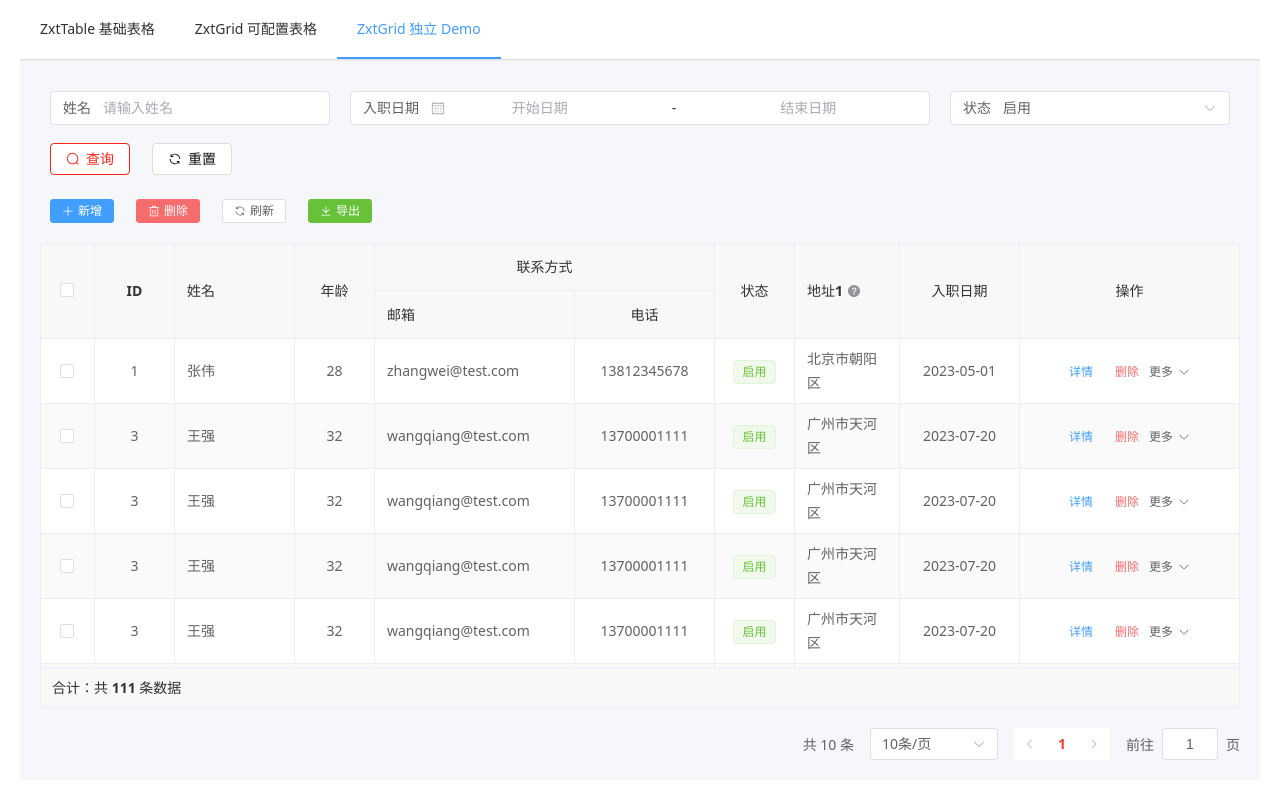
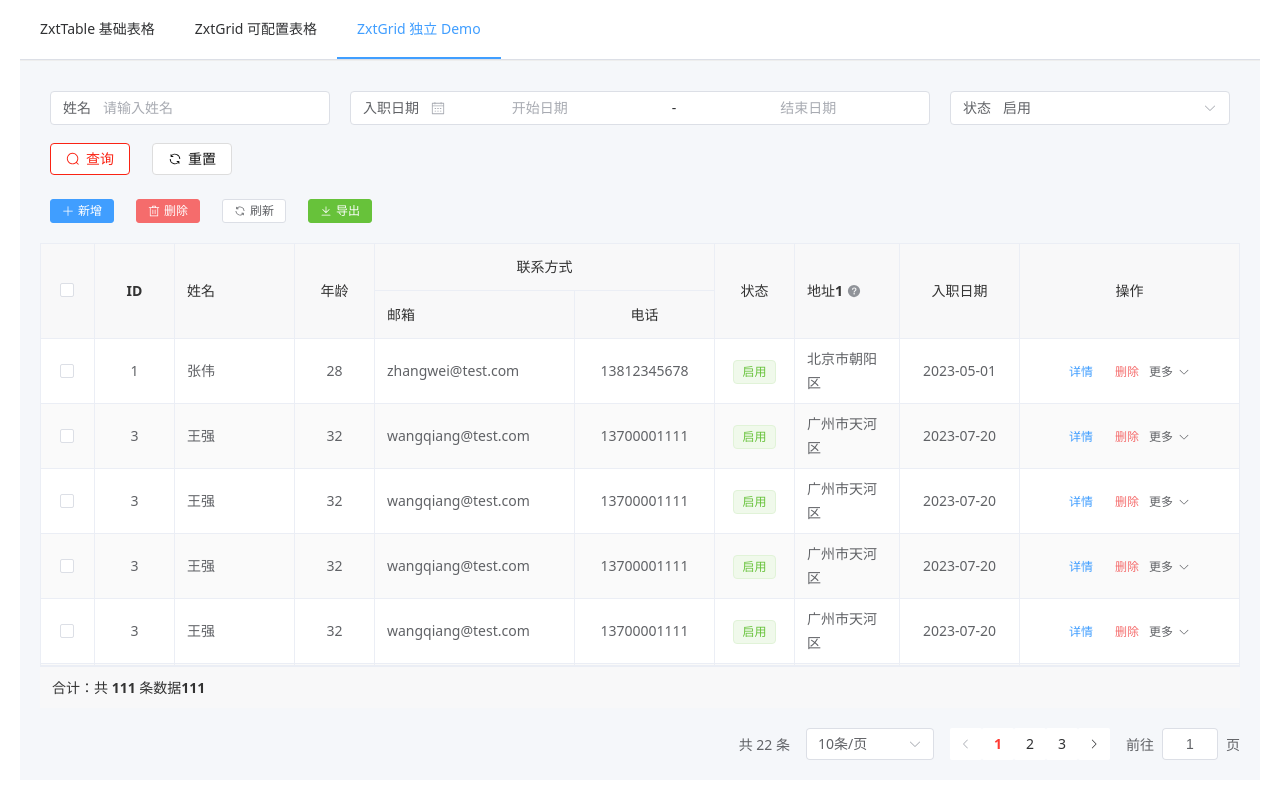
Before and after one commit to run-away-code/zxt-table, a Vue app: page /zxt-grid-demo in a window 1280 px wide. Built offline with nearby package versions, Linux system fonts and the light colour scheme.

Commit message:
feat: version0.5.9

```diff
--- a/package.json
+++ b/package.json
@@ -1,7 +1,7 @@
 {
   "name": "zxt-table",
   "private": false,
-  "version": "0.5.8",
+  "version": "0.5.9",
   "type": "module",
   "description": "一个基于 Vue 3 和 Element Plus 的高级表格、表单组件库",
   "keywords": [
--- a/src/components/ZxtTable/ZxtTable.vue
+++ b/src/components/ZxtTable/ZxtTable.vue
@@ -38,19 +38,20 @@
       </template>
 
       <template
-        v-if="$slots.append"
-        #append
-      >
-        <slot name="append" />
-      </template>
-
-      <template
         v-if="$slots.empty"
         #empty
       >
         <slot name="empty" />
       </template>
     </el-table>
+
+    <!-- 底部合计 / 汇总区域（独立于 el-table 滚动区域，天然吸底吸左） -->
+    <div
+      v-if="$slots.append"
+      class="zxt-table-footer"
+    >
+      <slot name="append" />
+    </div>
 
     <!-- 分页组件 -->
     <ZxtPagination
@@ -67,7 +68,7 @@
 </template>
 
 <script>
-import { defineComponent, ref, computed, provide, onMounted, watch, useSlots } from "vue";
+import { defineComponent, ref, computed, provide, onMounted, watch, nextTick, useSlots } from "vue";
 import { ElTable } from "element-plus";
 import ZxtPagination from "../ZxtPagination/ZxtPagination.vue";
 import ZxtTableColumn from "./ZxtTableColumn.vue";
@@ -169,6 +170,22 @@ export default defineComponent({
       usingProxy.value ? innerData.value : props.data
     );
 
+    const scrollToTop = () => {
+      nextTick(() => {
+        const wrap = tableRef.value?.$el?.querySelector(
+          '.el-table__body-wrapper .el-scrollbar__wrap'
+        );
+        if (wrap) {
+          if (typeof wrap.scrollTo === "function") {
+            wrap.scrollTo({ top: 0, left: 0 });
+          } else {
+            wrap.scrollTop = 0;
+            wrap.scrollLeft = 0;
+          }
+        }
+      });
+    };
+
     // 处理每页条数变化
     const handleSizeChange = (params) => {
       if (usingProxy.value) {
@@ -176,6 +193,7 @@ export default defineComponent({
         pageSize.value = params.size;
         loadData();
       }
+      scrollToTop();
       emit("size-change", params);
     };
 
@@ -186,6 +204,7 @@ export default defineComponent({
         pageSize.value = params.size;
         loadData();
       }
+      scrollToTop();
       emit("page-change", params);
     };
 
@@ -301,6 +320,7 @@ export default defineComponent({
     const getTableRef = () => tableRef.value;
     const getSelectedRows = () => tableRef.value?.getSelectionRows?.() || [];
     const reload = (overrides) => loadData(overrides);
+    const resetScrollTop = () => scrollToTop();
 
     const columnSlots = computed(() => {
       const result = {};
@@ -332,6 +352,7 @@ export default defineComponent({
       reload,
       getSelectedRows,
       updateRow,
+      resetScrollTop,
     };
   },
 });
@@ -458,23 +479,9 @@ export default defineComponent({
   box-shadow: none;
 }
 
-/* append 插槽吸底 */
-:deep(.el-table__append-wrapper) {
-  position: relative;
-  position: sticky;
-  bottom: 0;
-  z-index: 2;
-  background-color: var(--el-bg-color);
-}
-
-/* 吸底后补一条分隔线，避免覆盖表格原边框视觉 */
-:deep(.el-table__append-wrapper::before) {
-  content: "";
-  position: absolute;
-  left: 0;
-  right: 0;
-  top: 0;
-  border-top: 1px solid var(--el-table-border-color);
-  pointer-events: none;
+/* 表格底部汇总区域（渲染在 el-table 外部，天然不受水平滚动影响） */
+.zxt-table-footer {
+  flex-shrink: 0;
+  border-top: 1px solid var(--el-table-border-color, #ebeef5);
 }
 </style>
--- a/src/examples/ZxtGridDemo.vue
+++ b/src/examples/ZxtGridDemo.vue
@@ -16,7 +16,7 @@
         <!-- 底部合计插槽 -->
         <template #append>
           <div class="append-sticky">
-            合计：共 111 条数据
+            合计：共 111 条数据111
           </div>
         </template>
         <!-- 地址列表头带提示 icon -->
@@ -53,9 +53,21 @@ const gridData = [
   { id: 3, name: "王强", age: 32, email: "wangqiang@test.com", phone: "13700001111", status: 1, address: "广州市天河区", joinDate: "2023-07-20" },
 
   { id: 3, name: "王强", age: 32, email: "wangqiang@test.com", phone: "13700001111", status: 1, address: "广州市天河区", joinDate: "2023-07-20" },
+  { id: 3, name: "王强", age: 32, email: "wangqiang@test.com", phone: "13700001111", status: 1, address: "广州市天河区", joinDate: "2023-07-20" },
+  { id: 3, name: "王强", age: 32, email: "wangqiang@test.com", phone: "13700001111", status: 1, address: "广州市天河区", joinDate: "2023-07-20" },
+  { id: 3, name: "王强", age: 32, email: "wangqiang@test.com", phone: "13700001111", status: 1, address: "广州市天河区", joinDate: "2023-07-20" },
 
-    { id: 3, name: "王强", age: 32, email: "wangqiang@test.com", phone: "13700001111", status: 1, address: "广州市天河区", joinDate: "2023-07-20" },
-    { id: 3, name: "王强", age: 32, email: "wangqiang@test.com", phone: "13700001111", status: 1, address: "广州市天河区", joinDate: "2023-07-20" },
+  { id: 3, name: "王强", age: 32, email: "wangqiang@test.com", phone: "13700001111", status: 1, address: "广州市天河区", joinDate: "2023-07-20" },
+  { id: 3, name: "王强", age: 32, email: "wangqiang@test.com", phone: "13700001111", status: 1, address: "广州市天河区", joinDate: "2023-07-20" },
+  { id: 3, name: "王强", age: 32, email: "wangqiang@test.com", phone: "13700001111", status: 1, address: "广州市天河区", joinDate: "2023-07-20" },
+  { id: 3, name: "王强", age: 32, email: "wangqiang@test.com", phone: "13700001111", status: 1, address: "广州市天河区", joinDate: "2023-07-20" },
+  { id: 3, name: "王强", age: 32, email: "wangqiang@test.com", phone: "13700001111", status: 1, address: "广州市天河区", joinDate: "2023-07-20" },
+  { id: 3, name: "王强", age: 32, email: "wangqiang@test.com", phone: "13700001111", status: 1, address: "广州市天河区", joinDate: "2023-07-20" },
+  { id: 3, name: "王强", age: 32, email: "wangqiang@test.com", phone: "13700001111", status: 1, address: "广州市天河区", joinDate: "2023-07-20" },
+  { id: 3, name: "王强", age: 32, email: "wangqiang@test.com", phone: "13700001111", status: 1, address: "广州市天河区", joinDate: "2023-07-20" },
+  { id: 3, name: "王强", age: 32, email: "wangqiang@test.com", phone: "13700001111", status: 1, address: "广州市天河区", joinDate: "2023-07-20" },
+  { id: 3, name: "王强", age: 32, email: "wangqiang@test.com", phone: "13700001111", status: 1, address: "广州市天河区", joinDate: "2023-07-20" },
+  { id: 3, name: "王强", age: 32, email: "wangqiang@test.com", phone: "13700001111", status: 1, address: "广州市天河区", joinDate: "2023-07-20" },
     { id: 3, name: "王强", age: 32, email: "wangqiang@test.com", phone: "13700001111", status: 1, address: "广州市天河区", joinDate: "2023-07-20" },
     { id: 3, name: "王强", age: 32, email: "wangqiang@test.com", phone: "13700001111", status: 1, address: "广州市天河区", joinDate: "2023-07-20" },
     { id: 4, name: "王强", age: 32, email: "wangqiang@test.com", phone: "13700001111", status: 1, address: "广州市天河区", joinDate: "2023-07-20" },
```
